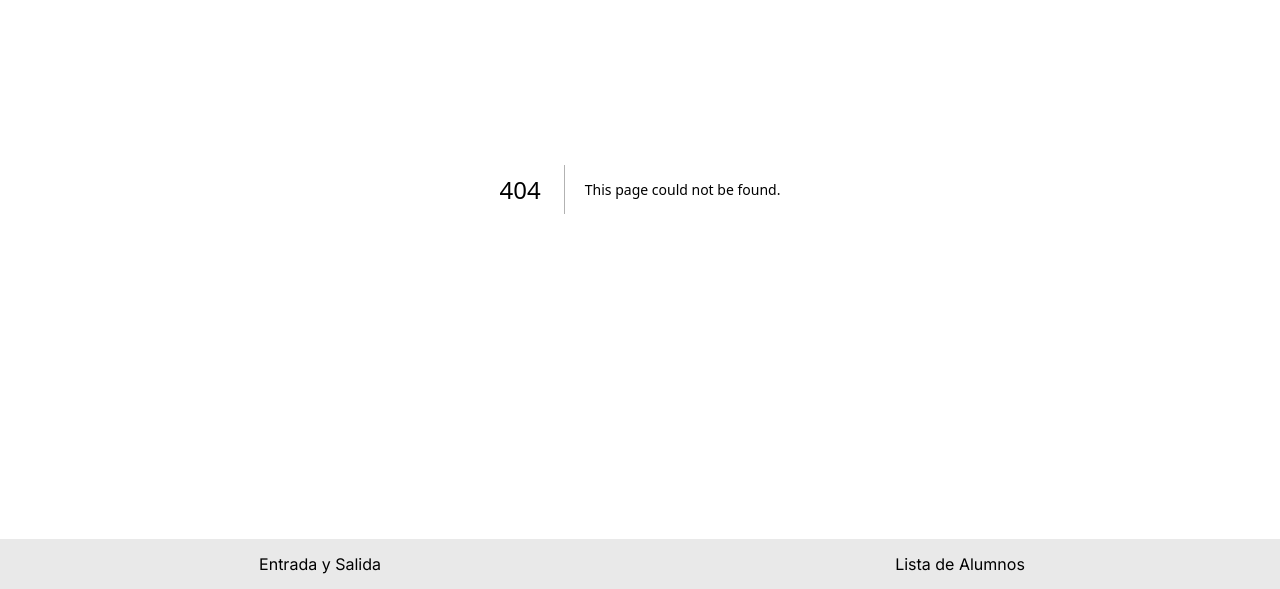
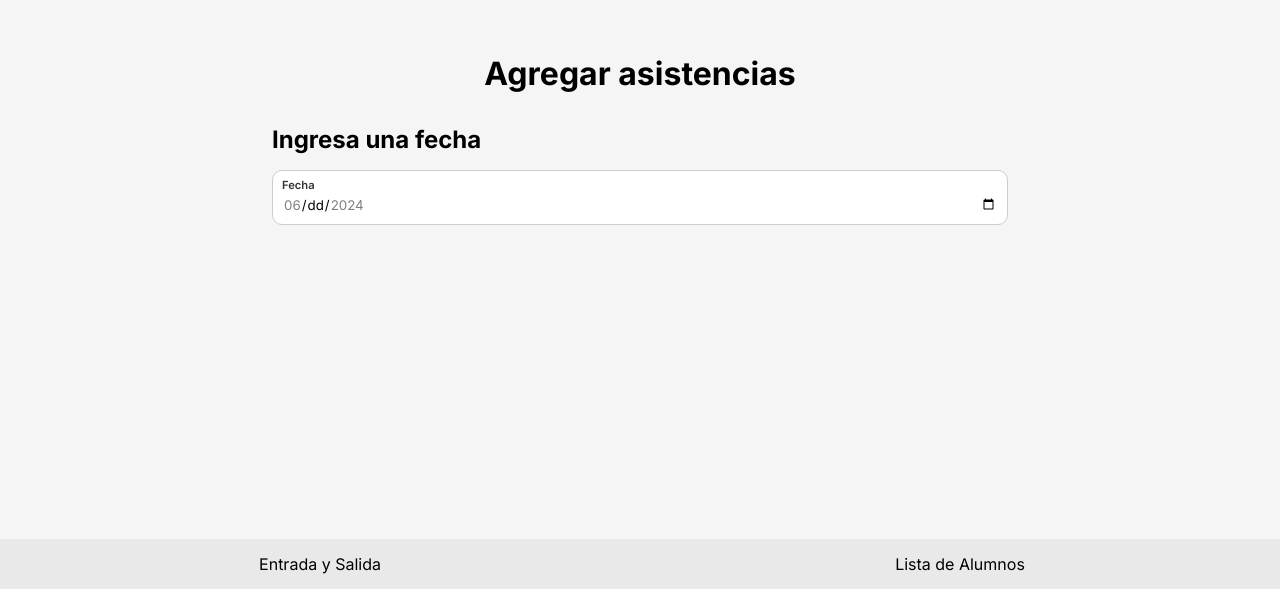
Before and after one commit to FRKZLA/asistencia-servicio-social, a Next.js app: page /add_asistencias in a window 1280 px wide. Before the commit this address had no page. Shown: the part 211-800 px from the top of the page. Built offline with nearby package versions, Linux system fonts and the light colour scheme.

Commit message:
Add Form component with new page

```diff
--- /dev/null
+++ b/app/add_asistencias/page.jsx
@@ -0,0 +1,24 @@
+'use client'
+import pageStyles from '@/app/page.module.css'
+import Form from '@/components/Form/page';
+import Input from '@/components/Input';
+
+const AddAlumnosPage = () => {
+  return (
+    <div className={pageStyles.main}>
+      <h1>Agregar asistencias</h1>
+      <Form action="">
+        <h2>Ingresa una fecha</h2>
+        <Input
+          type="date"
+          min='2024-06-01'
+          max='2024-06-30'
+          title='Fecha'
+        />
+      </Form>
+    </div>
+  )
+
+}
+
+export default AddAlumnosPage;
--- /dev/null
+++ b/components/Form/form.module.css
@@ -0,0 +1,6 @@
+.form {
+  display: flex;
+  flex-direction: column;
+  gap: 1rem;
+  width: 100%;
+}
--- /dev/null
+++ b/components/Form/page.jsx
@@ -0,0 +1,12 @@
+import styles from './form.module.css'
+
+const Form = ({ children }) => {
+  return (
+    <form className={styles.form}>
+      {children}
+    </form>
+  );
+
+}
+
+export default Form;
```
